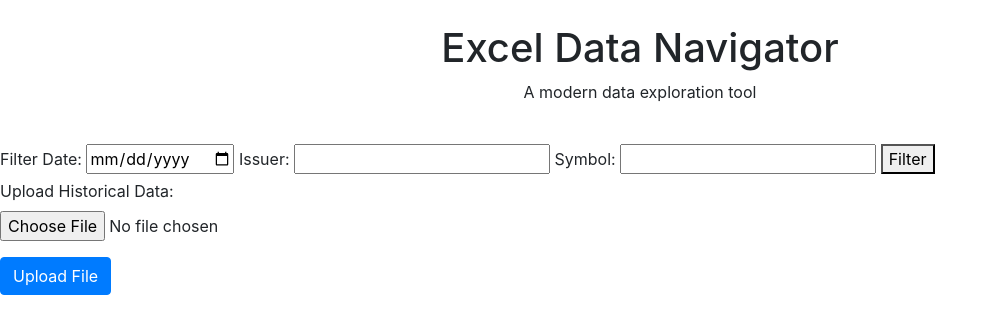
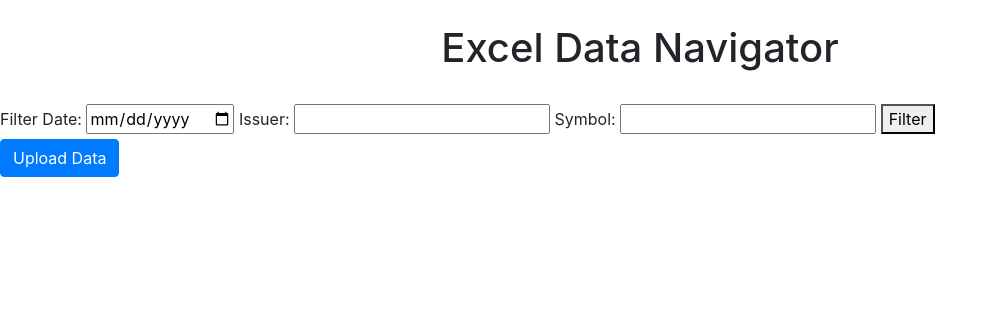
Before and after one commit to IsaWang-05/Financial_data_navigator, a Flask app: template templates/index.html in a window 1280 px wide. Shown: the top 334 px of the page, without its empty margins (0-998 px from the left). Run offline with Flask 2, Linux system fonts and the light colour scheme; the template is opened without the code that fills it, so the values that code supplies are empty; parts of the project's set-up code (start-up, migrations or seed data) failed here and were passed over; some libraries are stand-ins or nearby versions.

Commit message:
updated upload function - button & popup

```diff
--- a/app.py
+++ b/app.py
@@ -49,7 +49,7 @@ class ExcelNavigatorApp:
             uploader = ExcelUploader()
             try:
                 results = uploader.upload_and_update(file)
-                message = f"Upload successful, wrote {results['total_rows']} rows of data, of which {results['rows_overwritten']} rows are overwritten."
+                message = f"Upload successful, {results['rows_overwritten']} overwritten, {results['rows_created']} created."
                 return jsonify({'message': message}), 200
             except Exception as e:
                 return jsonify({'error': str(e)}), 500
--- a/services/excel_connection_svc.py
+++ b/services/excel_connection_svc.py
@@ -71,13 +71,13 @@ class ExcelUploader:
             subset=['Symbol', 'Date'], keep='last')
 
         # Count stats for feedback
-        total_rows_written = new_data_df.shape[0]
-        rows_overwritten = total_rows_written - (combined_df.shape[0] - historical_df.shape[0])
+        rows_created = combined_df.shape[0] - historical_df.shape[0]
+        rows_overwritten = new_data_df.shape[0] - (combined_df.shape[0] - historical_df.shape[0])
 
         # Write back to the Excel file
         combined_df.to_excel(self.historical_data_path, index=False)
 
-        return {"total_rows": total_rows_written, "rows_overwritten": rows_overwritten}
+        return {"rows_created": rows_created, "rows_overwritten": rows_overwritten}
 
 def get_all_data():
     contact_processor = ContactDataProcessor(CONTACT_PATH)
--- a/static/upload_svc.js
+++ b/static/upload_svc.js
@@ -1,24 +1,25 @@
-document.addEventListener('DOMContentLoaded', function () {
-    document.getElementById('uploadForm').addEventListener('submit', function(event) {
-        event.preventDefault();  // Prevent the default form submission behavior
+$(document).ready(function() {
+    $('#uploadBtn').on('click', function() {
+        var fileData = $('#fileInput').prop('files')[0];
+        if (fileData) {
+            var formData = new FormData();
+            formData.append('file', fileData);
 
-        const formData = new FormData();
-        formData.append('file', document.querySelector('[name=file]').files[0]);
-
-        fetch('/upload', {
-            method: 'POST',
-            body: formData,
-        })
-        .then(response => response.json())
-        .then(data => {
-            if (data.error) {
-                document.getElementById('uploadMessage').innerText = 'Error: ' + data.error;
-            } else {
-                document.getElementById('uploadMessage').innerText = data.message;
-            }
-        })
-        .catch(error => {
-            document.getElementById('uploadMessage').innerText = 'Failed to upload the file. Please try again.';
-        });
+            $.ajax({
+                url: '/upload', // Adjust this URL to your actual upload endpoint
+                type: 'POST',
+                data: formData,
+                processData: false,
+                contentType: false,
+                success: function(data) {
+                    $('#uploadResult').text(data.message); // Assuming the server sends back a JSON with 'message'
+                },
+                error: function() {
+                    $('#uploadResult').text('Failed to upload file.');
+                }
+            });
+        } else {
+            $('#uploadResult').text('Please select a file.');
+        }
     });
 });
--- a/templates/index.html
+++ b/templates/index.html
@@ -20,7 +20,6 @@
 <body>
     <header class="text-center py-4">
         <h1>Excel Data Navigator</h1>
-        <p>A modern data exploration tool</p>
     </header>
 
     <!-- Form for Filtering Data -->
@@ -37,16 +36,29 @@
         <button type="submit">Filter</button>
     </form>
 
-    <!-- Upload Form for Historical Data -->
-    <form id="uploadForm" enctype="multipart/form-data">
-        <div class="form-group">
-            <label for="fileUpload">Upload Historical Data:</label>
-            <input type="file" class="form-control-file" id="fileUpload" name="file" required>
+    <!-- Upload Button that Triggers Modal -->
+    <button type="button" class="btn btn-primary" data-toggle="modal" data-target="#uploadModal">
+        Upload Data
+    </button>
+
+    <!-- Modal for File Upload and Result -->
+    <div class="modal fade" id="uploadModal" tabindex="-1" role="dialog" aria-labelledby="uploadModalLabel" aria-hidden="true">
+        <div class="modal-dialog" role="document">
+            <div class="modal-content">
+                <div class="modal-header">
+                    <h5 class="modal-title" id="uploadModalLabel">Upload File</h5>
+                    <button type="button" class="close" data-dismiss="modal" aria-label="Close">
+                        <span aria-hidden="true">&times;</span>
+                    </button>
+                </div>
+                <div class="modal-body">
+                    <input type="file" id="fileInput" class="form-control-file">
+                    <button id="uploadBtn" class="btn btn-success mt-3">Upload</button>
+                    <div id="uploadResult" class="mt-3"></div>
+                </div>
+            </div>
         </div>
-        <button type="submit" class="btn btn-primary">Upload File</button>
-    </form>
-    <div id="uploadMessage" class="mt-3"></div>
-
+    </div>
 
     {{ table_html|safe }}
 
```
Also changed, not shown: 1 other file.
